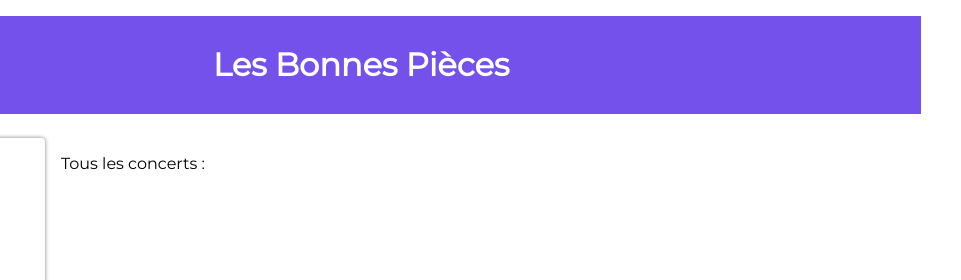
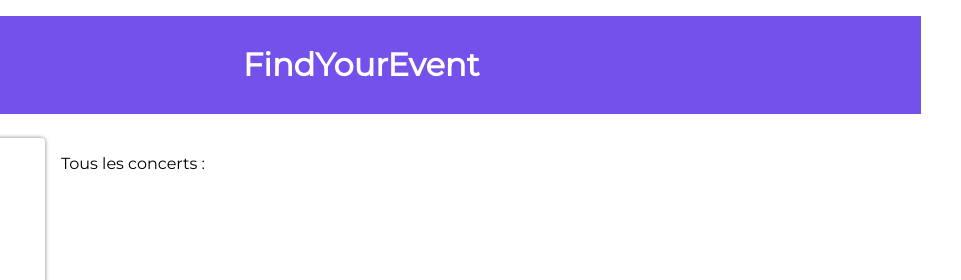
Before and after one commit to AykeSii/appliConcert, a plain HTML site: page index.html in a window 1280 px wide. Shown: the top 280 px of the page, 319-1280 px from the left. Drawn offline with Linux system fonts and the light colour scheme; no server answers.

Commit message:
changement de titre

```diff
--- a/index.html
+++ b/index.html
@@ -2,14 +2,14 @@
 <html lang="fr">
 	<head>
 		<meta charset="utf-8">
-		<title>Les Bonnes Pièces</title>
+		<title>FindYourEvent</title>
 		<link rel="stylesheet" href="styles.css">
 		<script type="module" src="event.js"></script>
 	</head>
 	<body>
 		<header>
 			<img src="" alt="LOGO">
-			<h1>Les Bonnes Pièces</h1>
+			<h1>FindYourEvent</h1>
 		</header>
 		<main>
 			<!-- Menu de recherche -->
```
